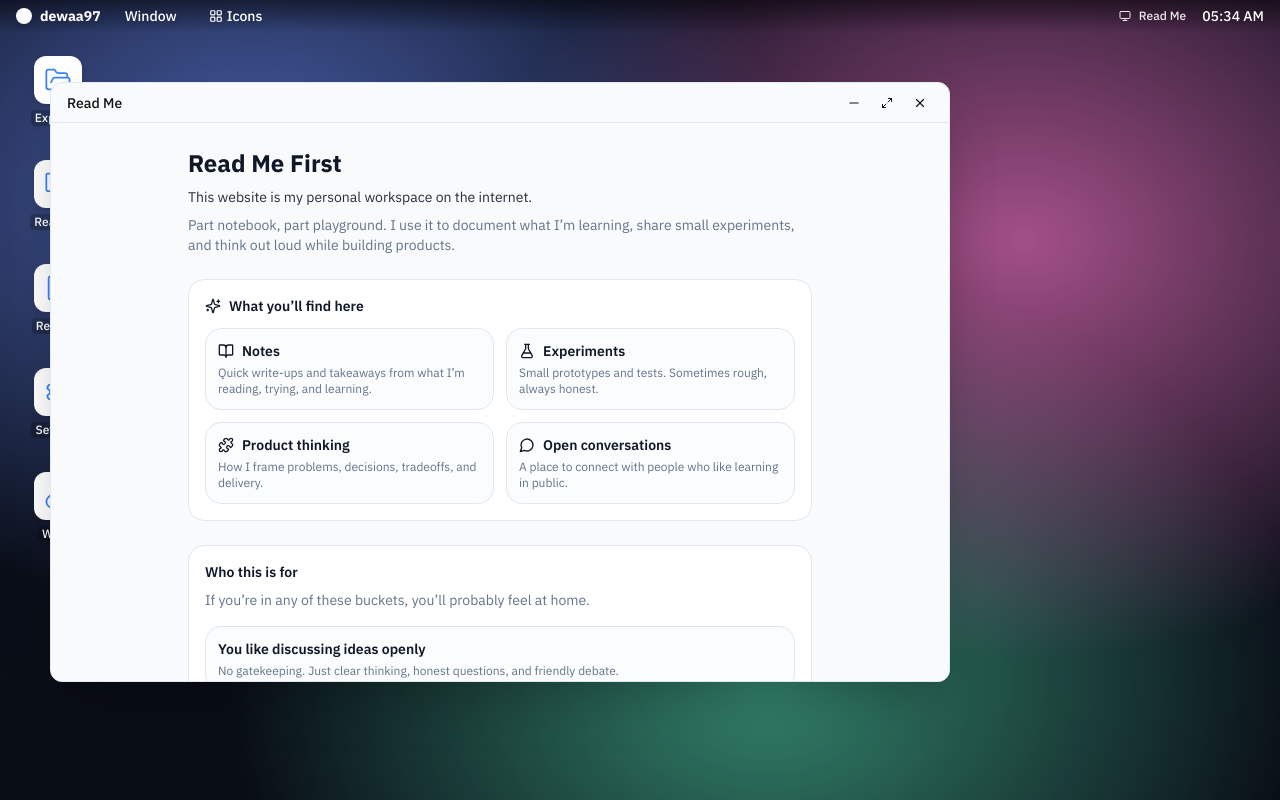
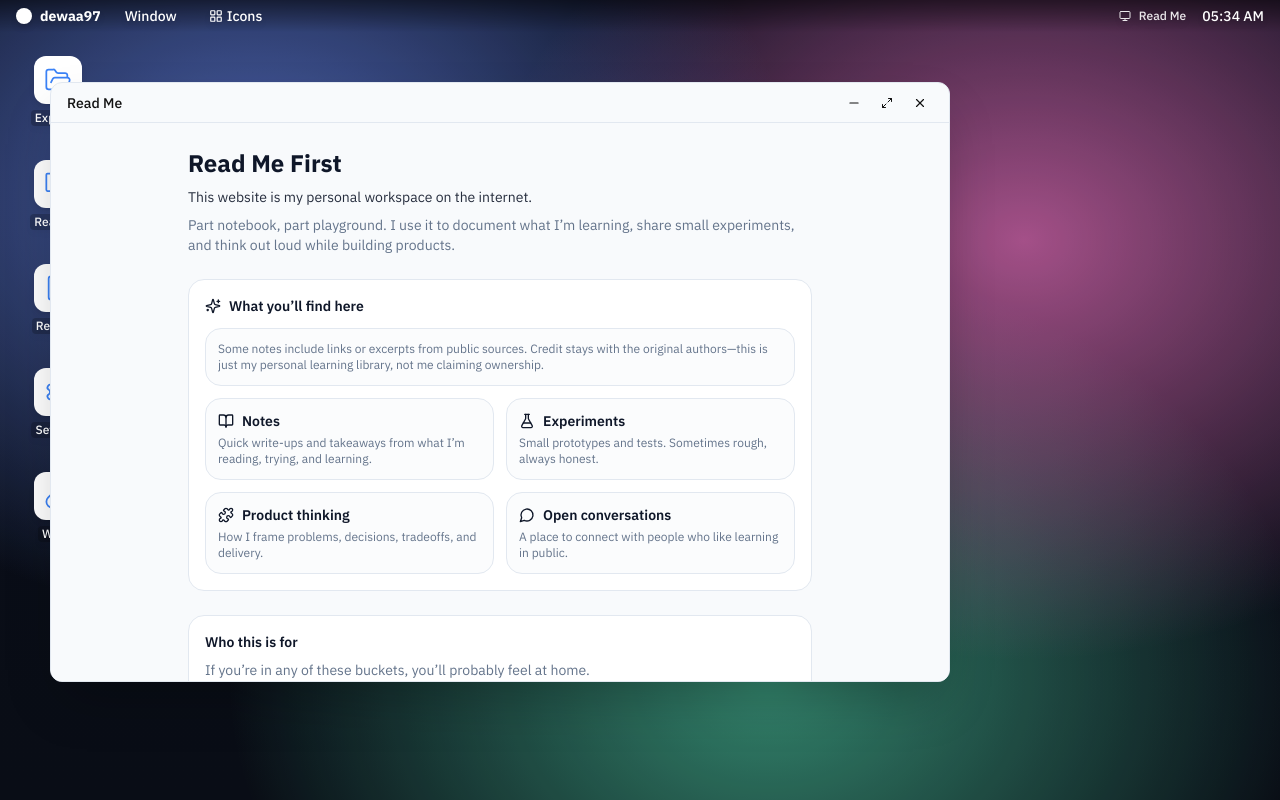
Before and after one commit to dewaa97/dewaa97.github.io, a React (Vite) app: page / in a window 1280 px wide. Built offline with nearby package versions, Linux system fonts and the light colour scheme.

Commit message:
chore: add attribution disclaimer

```diff
--- a/src/components/apps/ReadmeApp.tsx
+++ b/src/components/apps/ReadmeApp.tsx
@@ -43,6 +43,13 @@ export const ReadmeApp = () => {
             <div className="flex items-center gap-2 text-sm font-semibold">
               <Sparkles size={16} />
               What you’ll find here
+            </div>
+
+            <div className="mt-3 rounded-2xl border border-border bg-background/60 p-3">
+              <div className="text-xs text-muted-foreground">
+                Some notes include links or excerpts from public sources. Credit stays with the original authors—this is just my
+                personal learning library, not me claiming ownership.
+              </div>
             </div>
             <div className="mt-3 grid gap-3 sm:grid-cols-2">
               <div className="rounded-2xl border border-border bg-background/60 p-3">
```
